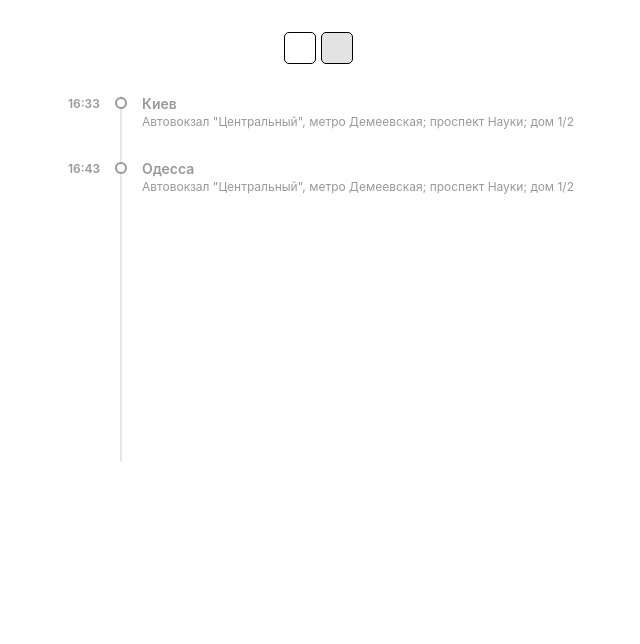
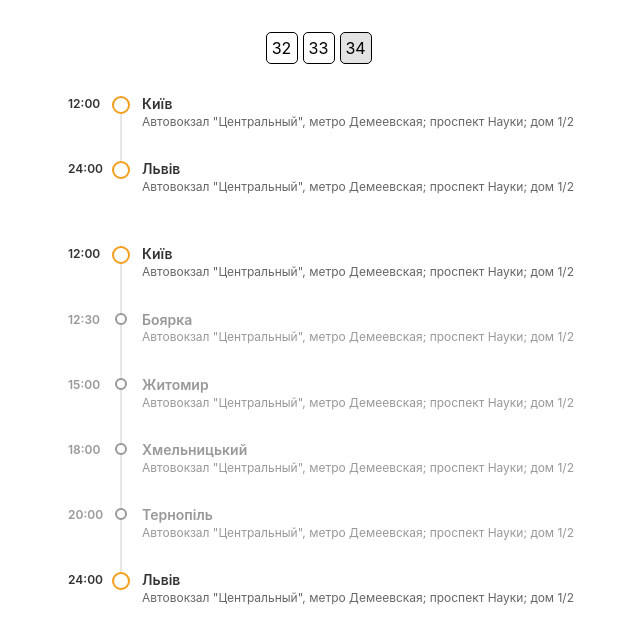
Before and after one commit to TokarAndrii/tickitoo-patrials, a React (Create React App) app: page / in a window 1280 px wide. Shown: the top 644 px of the page, without its empty margins (319-959 px from the left). Built offline with nearby package versions, Linux system fonts and the light colour scheme.

Commit message:
route component continue

```diff
--- a/src/App.js
+++ b/src/App.js
@@ -1,7 +1,8 @@
 import React from "react";
 import Seat from "./seat/Seat";
-import RouteItem from "./route/RouteItem";
 import styles from "./App.module.sass";
+import testRouteData from './route/testDataRoutes';
+import RouteList from './route/RouteList';
 
 function App() {
   return (
@@ -15,21 +16,22 @@ function App() {
         }}
       >
         <Seat seatNumber={32} isFree handleChoseSeat={() => null} />
-        <Seat seatNumber={33} isFree={false} handleChoseSeat={() => null} />
+        <Seat seatNumber={33} isFree handleChoseSeat={() => null} />
+        <Seat seatNumber={34} isFree={false} handleChoseSeat={() => null} />
       </div>
 
       <div>
-        <RouteItem
-          routeSheduleTime="16:33"
-          routeSheduleDescriptionTitle="Киев"
-          routeSheduleDescriptionText={`Автовокзал "Центральный", метро Демеевская; проспект Науки; дом 1/2`}
-        />
-        <RouteItem
-          routeSheduleTime="16:43"
-          routeSheduleDescriptionTitle="Одесса"
-          routeSheduleDescriptionText={`Автовокзал "Центральный", метро Демеевская; проспект Науки; дом 1/2`}
-        />
+        <RouteList listRoute={testRouteData} fullView></RouteList>
+
       </div>
+
+      <br></br>
+      <br></br>
+      <div>
+        <RouteList listRoute={testRouteData} ></RouteList>
+      </div>
+
+
     </div>
   );
 }
--- a/src/route/RouteItem.js
+++ b/src/route/RouteItem.js
@@ -8,7 +8,7 @@ const RouteItem = ({
   routeSheduleDescriptionText
 }) => {
   return (
-    <div className="route__schedule-inner">
+    <div className={isActive ? `route__schedule-inner is-active` : `route__schedule-inner`}>
       <div className="route__schedule-time">{routeSheduleTime}</div>
       <div className="route__schedule-check">
         <span />
--- a/src/route/RouteItem.sass
+++ b/src/route/RouteItem.sass
@@ -2,9 +2,32 @@
     display: flex;
     align-items: flex-start;
     padding-bottom: 20px;
-
+    &:last-child
+        .route__schedule-check::before
+          background-color: #fff;
     &:last-child
         padding-bottom: 0;
+    &.is-active
+        .route__schedule-check
+            top: 0;
+
+            span
+                background-size: contain;
+                background-position: center;
+                background-image: url("./mark-big.svg");
+
+        .route__schedule-time
+            color: #333;
+        span
+            font-size: 12px;
+            font-weight: 500;
+            text-align: left;
+            display: block;
+        .route__schedule-description
+            strong
+                color: #333;
+            p
+                color: #666;
 .route__schedule-check
     margin: 0 12px 0 8px;
     position: relative;
--- /dev/null
+++ b/src/route/RouteList.js
@@ -0,0 +1,40 @@
+import React from 'react';
+import RouteItem from './RouteItem';
+
+const RouteList = ({ listRoute, fullView }) => {
+    const filteredList = fullView ? listRoute.filter((item, index) => index === 0 || index === listRoute.length - 1) : listRoute;
+    return (
+        <>
+            {
+                listRoute &&
+                listRoute.length > 0 &&
+                filteredList.map((itemRoute, index) => {
+                    return (
+                        <RouteItem
+                            {...itemRoute}
+                            isActive={index === 0 || index === filteredList.length - 1}>
+                        </RouteItem>)
+                })
+            }
+        </>
+
+    )
+};
+
+export default RouteList;
+
+// TICKI-18 Trip Route Component
+// Description: Создать функциональный компонент который будет отображать маршрут поездки по остановкам с описанием https://take.ms/29wiN.
+// Первый и последний элементы массива должны иметь класс highlighted.
+
+// Props:
+
+// {}
+// bool
+// Props Description: В пропсах будет:
+
+// массив с данными Станция, Описание, Время
+// bool Full view (нужен для того чтобы отображать промежуточные станции или только станции отправки прибытия + время в пути) https://take.ms/LmW8c
+// Props Source: Пропсы у нас могут приходить от родительского компонента либо браться из стор, это я буду описывать. в данном случае от родительского
+
+// CSS specs: Используем SASS/SCSS из предоставленной верстки переформатировать в SASS
--- /dev/null
+++ b/src/route/testDataRoutes.js
@@ -0,0 +1,39 @@
+const testData = [
+    {
+        id: "1",
+        routeSheduleTime: "12:00",
+        routeSheduleDescriptionTitle: "Київ",
+        routeSheduleDescriptionText: 'Автовокзал "Центральный", метро Демеевская; проспект Науки; дом 1/2',
+    },
+    {
+        id: "2",
+        routeSheduleTime: "12:30",
+        routeSheduleDescriptionTitle: "Боярка",
+        routeSheduleDescriptionText: 'Автовокзал "Центральный", метро Демеевская; проспект Науки; дом 1/2',
+    },
+    {
+        id: "3",
+        routeSheduleTime: "15:00",
+        routeSheduleDescriptionTitle: "Житомир",
+        routeSheduleDescriptionText: 'Автовокзал "Центральный", метро Демеевская; проспект Науки; дом 1/2',
+    },
+    {
+        id: "4",
+        routeSheduleTime: "18:00",
+        routeSheduleDescriptionTitle: "Хмельницький",
+        routeSheduleDescriptionText: 'Автовокзал "Центральный", метро Демеевская; проспект Науки; дом 1/2',
+    },
+    {
+        id: "5",
+        routeSheduleTime: "20:00",
+        routeSheduleDescriptionTitle: "Тернопіль",
+        routeSheduleDescriptionText: 'Автовокзал "Центральный", метро Демеевская; проспект Науки; дом 1/2',
+    }, {
+        id: "6",
+        routeSheduleTime: "24:00",
+        routeSheduleDescriptionTitle: "Львів",
+        routeSheduleDescriptionText: 'Автовокзал "Центральный", метро Демеевская; проспект Науки; дом 1/2',
+    }
+]
+
+export default testData;
--- a/src/seat/Seat.js
+++ b/src/seat/Seat.js
@@ -20,15 +20,23 @@ const Seat = ({ seatNumber, isFree, handleChoseSeat }) => {
         chosen ? styles.chosenSeat : null
       ].join(" ")}
       onClick={handleClickSeat}
-    />
+    >
+      {seatNumber}
+    </div>
   );
 };
 
 Seat.propTypes = {
-  seatNumber: PropTypes.number.isRequired,
+  seatNumber: PropTypes.number,
   isFree: PropTypes.bool.isRequired,
   handleChoseSeat: PropTypes.func.isRequired
 };
+
+Seat.defaultProps = {
+  seatNumber: "",
+}
+
+
 
 export default Seat;
 
```
Also changed, not shown: src/App.module.sass (line endings or trailing spaces), src/route/Route.js (deleted), src/route/mark-big.svg (added), 1 other file (tests, documents, lock files or other folders).
